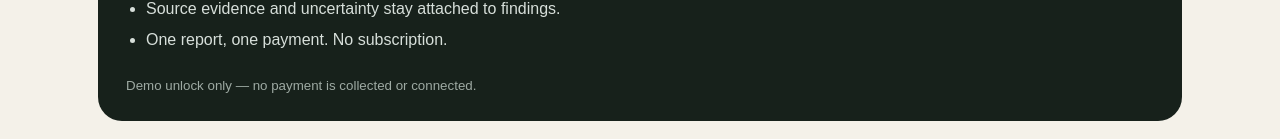
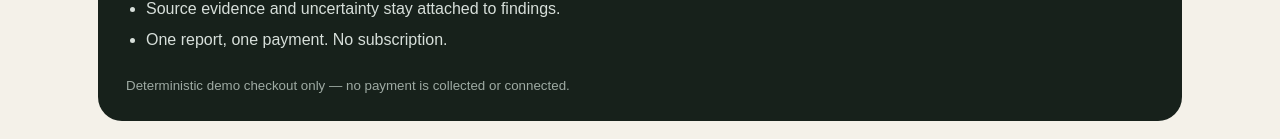
Before and after one commit to haydenmedia/quotecheck, a Next.js app: page / in a window 1280 px wide. Shown: the part 3175-3314 px from the top of the page. Built offline with nearby package versions, Linux system fonts and the light colour scheme.

Commit message:
CP6: wire report UI to server-owned entitlement

```diff
--- a/src/components/Report.tsx
+++ b/src/components/Report.tsx
@@ -32,7 +32,15 @@ function TrustValue({ value }: { value: ValueView }) {
   );
 }
 
-export function Report({ unlocked = false }: { unlocked?: boolean }) {
+export function Report({
+  unlocked = false,
+  reportSessionId,
+  accessMessage = null,
+}: {
+  unlocked?: boolean;
+  reportSessionId: string;
+  accessMessage?: string | null;
+}) {
   const surface = reportSurface(demoReport, unlocked);
   const headline = surface.headline;
 
@@ -46,6 +54,8 @@ export function Report({ unlocked = false }: { unlocked?: boolean }) {
         </div>
         <span className="pill">Renovation</span>
       </header>
+
+      {accessMessage && <p className="access-message" role="status">{accessMessage}</p>}
 
       <div className="access-banner" aria-label={unlocked ? "Full report unlocked" : "Free preview"}>
         <strong>{unlocked ? "Full report unlocked" : "Free preview"}</strong>
@@ -119,17 +129,20 @@ export function Report({ unlocked = false }: { unlocked?: boolean }) {
               <li>One report, one payment. No subscription.</li>
             </ul>
           </div>
-          <a className="unlock-button" href="?report=full#full-report" aria-label={`Unlock the full QuoteCheck report for ${demoUnlockCopy.price} one-time`}>
-            Unlock full report — {demoUnlockCopy.price} {demoUnlockCopy.cadence}
-          </a>
-          <small>Demo unlock only — no payment is collected or connected.</small>
+          <form action="/api/demo-unlock" method="post">
+            <input type="hidden" name="reportSessionId" value={reportSessionId} />
+            <button className="unlock-button" type="submit" aria-label={`Unlock the full QuoteCheck report for ${demoUnlockCopy.price} one-time`}>
+              Unlock full report — {demoUnlockCopy.price} {demoUnlockCopy.cadence}
+            </button>
+          </form>
+          <small>Deterministic demo checkout only — no payment is collected or connected.</small>
         </aside>
       ) : (
         <aside className="unlocked-card" id="full-report" aria-labelledby="unlocked-title">
           <p className="eyebrow">Demo access</p>
           <h3 id="unlocked-title">Full report unlocked</h3>
           <p>This is the same completed analysis shown in the preview, with the remaining report sections now presented.</p>
-          <a href="?report=preview#report">Return to free preview</a>
+          <a href="#report">Review report from the top</a>
         </aside>
       )}
 
```
